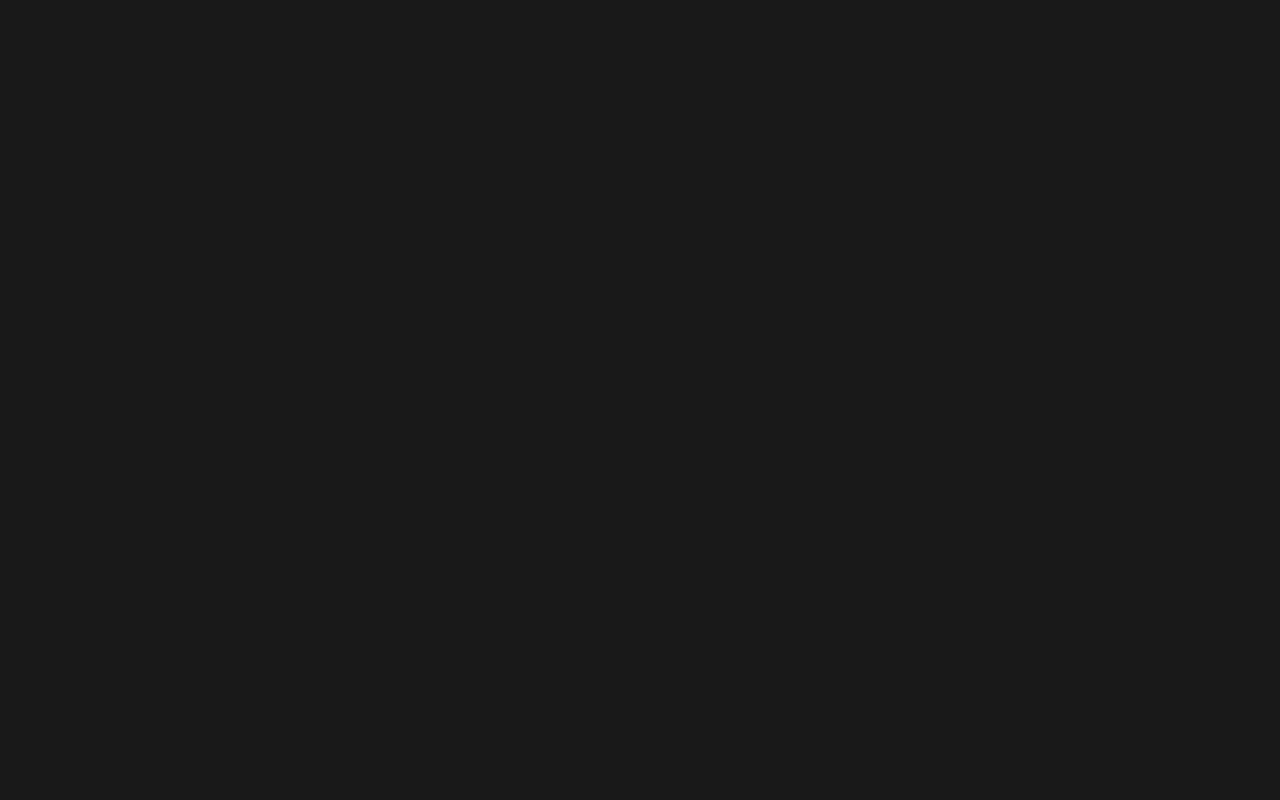
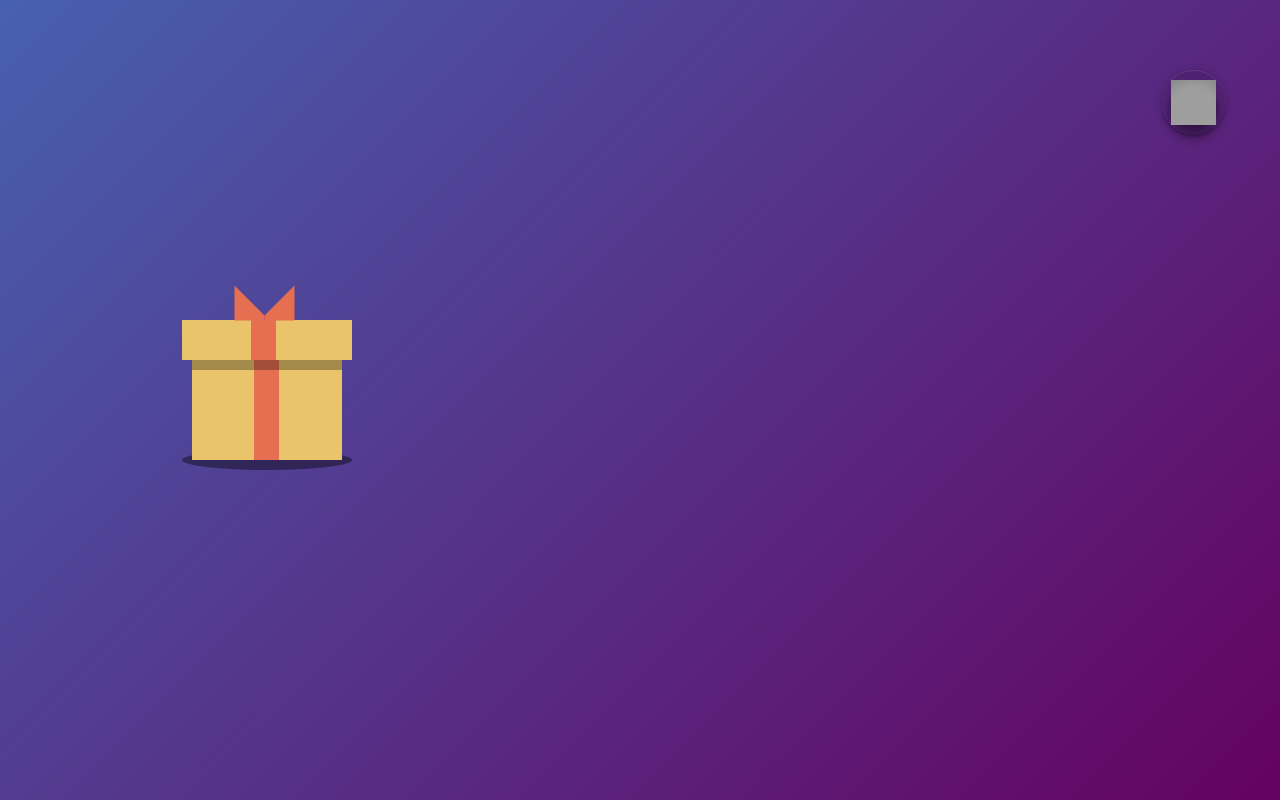
Before and after one commit to mandscode/surpriseBox, a React (Create React App) app: page /dashboard in a window 1280 px wide. Before the commit this address had no page. Built offline with nearby package versions, Linux system fonts and the light colour scheme; sample sign-in values are in the browser's storage; grey boxes are pictures that could not be loaded.

Commit message:
login validation done

```diff
--- a/public/assets/styles/css/styles.css
+++ b/public/assets/styles/css/styles.css
@@ -205,6 +205,91 @@ body {
     transform: translateX(1);
   }
 }
+.wrapper {
+  position: absolute;
+  top: 10%;
+  right: 5%;
+  width: 45px;
+  height: 45px;
+}
+.wrapper label {
+  display: block;
+  width: 100%;
+  height: 100%;
+  border-radius: 50%;
+  background: #b25244;
+  background: linear-gradient(#f7f2f6, #b2ac9e);
+  position: relative;
+  color: #a5a39d;
+  font-size: 70px;
+  text-align: center;
+  line-height: 150px;
+  transition: all 0.3s ease-out;
+  text-shadow: 0 2px 1px rgba(0, 0, 0, 0.25);
+  z-index: 1;
+  box-shadow: inset 0 2px 3px rgba(255, 255, 255, 0.13), 0 5px 8px rgba(0, 0, 0, 0.3), 0 10px 10px 4px rgba(0, 0, 0, 0.3);
+}
+.wrapper label:after {
+  content: "";
+  position: absolute;
+  left: -10px;
+  right: -10px;
+  top: -10px;
+  bottom: -10px;
+  z-index: 1;
+  border-radius: inherit;
+  box-shadow: inset 0 1px 0 rgba(255, 255, 255, 0.1), 0 1px 2px rgba(0, 0, 0, 0.3), 0 0 10px rgba(0, 0, 0, 0.15);
+}
+.wrapper label:before {
+  content: "";
+  position: absolute;
+  left: -10px;
+  right: -10px;
+  top: -10px;
+  bottom: -10px;
+  z-index: 1;
+  border-radius: inherit;
+  box-shadow: inset 0 10px 10px rgba(0, 0, 0, 0.13);
+  -webkit-filter: blur(1px);
+  filter: blur(1px);
+}
+.wrapper input:checked ~ label {
+  box-shadow: inset 0 2px 3px rgba(255, 255, 255, 0.13), 0 5px 8px rgba(0, 0, 0, 0.35), 0 3px 10px 4px rgba(0, 0, 0, 0.2);
+  color: #9abb82;
+}
+.wrapper .icon-off:after {
+  content: "";
+  display: block;
+  position: absolute;
+  width: 70%;
+  height: 70%;
+  left: 50%;
+  top: 50%;
+  z-index: 1;
+  margin: -35% 0 0 -35%;
+  border-radius: 50%;
+  background: linear-gradient(#cbc7bc, #d2cbc3);
+  box-shadow: 0 -2px 5px rgba(255, 255, 255, 0.05), 0 2px 5px rgba(255, 255, 255, 0.1);
+  -webkit-filter: blur(1px);
+  filter: blur(1px);
+}
+.wrapper input {
+  display: block;
+  width: 100%;
+  height: 100%;
+  opacity: 0;
+  z-index: 100;
+  position: absolute;
+  cursor: pointer;
+}
+.wrapper .switchOff {
+  background: url("https://www.freeiconspng.com/thumbs/shutdown-icon/shutdown-icon-7.png");
+  background-size: cover;
+  display: block;
+  width: 100%;
+  height: 100%;
+}
+
 .mystery__container {
   position: absolute;
   top: 45%;
--- a/public/assets/styles/sass/pages/_dashboard.scss
+++ b/public/assets/styles/sass/pages/_dashboard.scss
@@ -68,3 +68,108 @@
         transform: translateX(1);
     }
 }
+
+.wrapper {
+    position: absolute;
+    top: 10%;
+    right: 5%;
+    width: 45px;
+    height: 45px;
+
+
+  label {
+    display: block;
+    width: 100%;
+    height: 100%;
+    border-radius: 50%;
+    background: #b25244;
+    background: linear-gradient(#f7f2f6, #b2ac9e);
+    position: relative;
+    color: #a5a39d;
+    font-size: 70px;
+    text-align: center;
+    line-height: 150px;
+    transition: all 0.3s ease-out;
+    text-shadow: 0 2px 1px rgba(0,0,0,0.25);
+    z-index: 1;
+    box-shadow:
+      inset 0 2px 3px rgba(255,255,255,0.13),
+      0 5px 8px rgba(0,0,0,0.3),
+      0 10px 10px 4px rgba(0,0,0,0.3);
+  }
+
+  label:after {
+     content: "";
+    position: absolute;
+    left: -10px;
+    right: -10px;
+    top: -10px;
+    bottom: -10px;
+    z-index: 1;
+    border-radius: inherit;
+    box-shadow:
+      inset 0 1px 0 rgba(255,255,255,0.1),
+      0 1px 2px rgba(0,0,0,0.3),
+      0 0 10px rgba(0,0,0,0.15);
+
+  }
+
+  label:before {
+     content: "";
+    position: absolute;
+    left: -10px;
+    right: -10px;
+    top: -10px;
+    bottom: -10px;
+    z-index: 1;
+    border-radius: inherit;
+    box-shadow: inset 0 10px 10px rgba(0,0,0,0.13);
+    -webkit-filter:blur(1px);
+    filter: blur(1px);
+  }
+
+  input:checked ~ label {
+    box-shadow:
+      inset 0 2px 3px rgba(255,255,255,0.13),
+      0 5px 8px rgba(0,0,0,0.35),
+      0 3px 10px 4px rgba(0,0,0,0.2);
+    color: #9abb82;
+  }
+
+  .icon-off:after {
+    content: "";
+    display: block;
+    position: absolute;
+    width: 70%;
+    height: 70%;
+    left: 50%;
+    top: 50%;
+    z-index: 1;
+    margin: -35% 0 0 -35%;
+    border-radius: 50%;
+    background: linear-gradient(#cbc7bc, #d2cbc3);
+    box-shadow:
+      0 -2px 5px rgba(255,255,255,0.05),
+      0 2px 5px rgba(255,255,255,0.1);
+    -webkit-filter:blur(1px);
+    filter: blur(1px);
+  }
+
+  input {
+     display: block;
+    width: 100%;
+    height: 100%;
+    opacity: 0;
+    z-index: 100;
+    position: absolute;
+    cursor: pointer;
+  }
+
+  .switchOff {
+    background: url("https://www.freeiconspng.com/thumbs/shutdown-icon/shutdown-icon-7.png");
+    background-size: cover;
+    display: block;
+    width: 100%;
+    height: 100%;
+  }
+}
--- a/src/App.js
+++ b/src/App.js
@@ -6,7 +6,8 @@ function App() {
   return (
     <>
       <Routes>
-        <Route path="" element={<Dashboard/>}/>
+        <Route path="" element={<LoginDashboard/>}/>
+        <Route path="/dashboard" element={<Dashboard/>}/>
       </Routes>
     </>
   );
--- a/src/component/ActiveSection.jsx
+++ b/src/component/ActiveSection.jsx
@@ -1,6 +1,26 @@
+import React from "react";
 const ActiveSection = () => {
+    const [validLogin, setValidLogin] = React.useState(localStorage.getItem('token'));
+
+    React.useEffect(() => {
+        setValidLogin(localStorage.getItem('token'))
+    }, [])
+    console.log("tokennn", validLogin)
     return (
         <>
+            {
+                validLogin ?
+                    ( <>
+                        <div className="wrapper"
+                            onClick={()=>{
+                                setValidLogin(localStorage.removeItem('token'), window.location.href="/")
+                            }}
+                        >
+                            <input type="checkbox" />
+                            <label>
+                                <span className="switchOff"></span>
+                            </label>
+                        </div>
                         <div className="mystery__container">
                             <div className="mystery__wrapper">
                                 <div className="mystery__box">
@@ -21,6 +41,11 @@ const ActiveSection = () => {
                             </div>
                         </div>
                         </>
+                    )
+                :
+                window.location.href="/"
+            }
+        </>
     );
 }
 
--- a/src/pages/LoginDashboard.jsx
+++ b/src/pages/LoginDashboard.jsx
@@ -2,6 +2,7 @@ import React from "react";
 const LoginDashboard = () => {
     const [userEmail, setUserEmail] = React.useState();
     const [userPassword, setUserPassword] = React.useState();
+    const [userToken, setUserToken] = React.useState(localStorage.getItem('token'));
     const users = [
         {
           username: 'user1@email.com',
@@ -37,15 +38,23 @@ const LoginDashboard = () => {
             userPassword ?
                 users.find(user=>user.username === `${userEmail}`)?.password !== undefined ?
                     users.find(user=>user.username === `${userEmail}`)?.password === userPassword
-                    ? console.log("true02")
+                    ?  click()
                     :  AccessDenied[0].classList.add("activeClass")
                 : console.log('false01')
             : console.log("false03");
         }
       };
 
+      function click() {
+        localStorage.setItem("token", users.find(user=>user.username === `${userEmail}`)?.password);
+        window.location.href="/dashboard";
+      }
+
     return (
         <>
+            { userToken ?
+                window.location.href="/dashboard"
+                :
                 <div className="_login">
                     <div className="console">
                         <div className="toolbar">
@@ -67,7 +76,7 @@ const LoginDashboard = () => {
                         </kbd>
                     </div>
                 </div>
-
+            }
         </>
     );
 }
```
Also changed, not shown: public/assets/styles/css/styles.min.css, public/assets/styles/sass/components/_active-section.scss (line endings or trailing spaces), 2 other files (tests, documents, lock files or other folders). Lines whose indentation alone changed are shown as unchanged.
